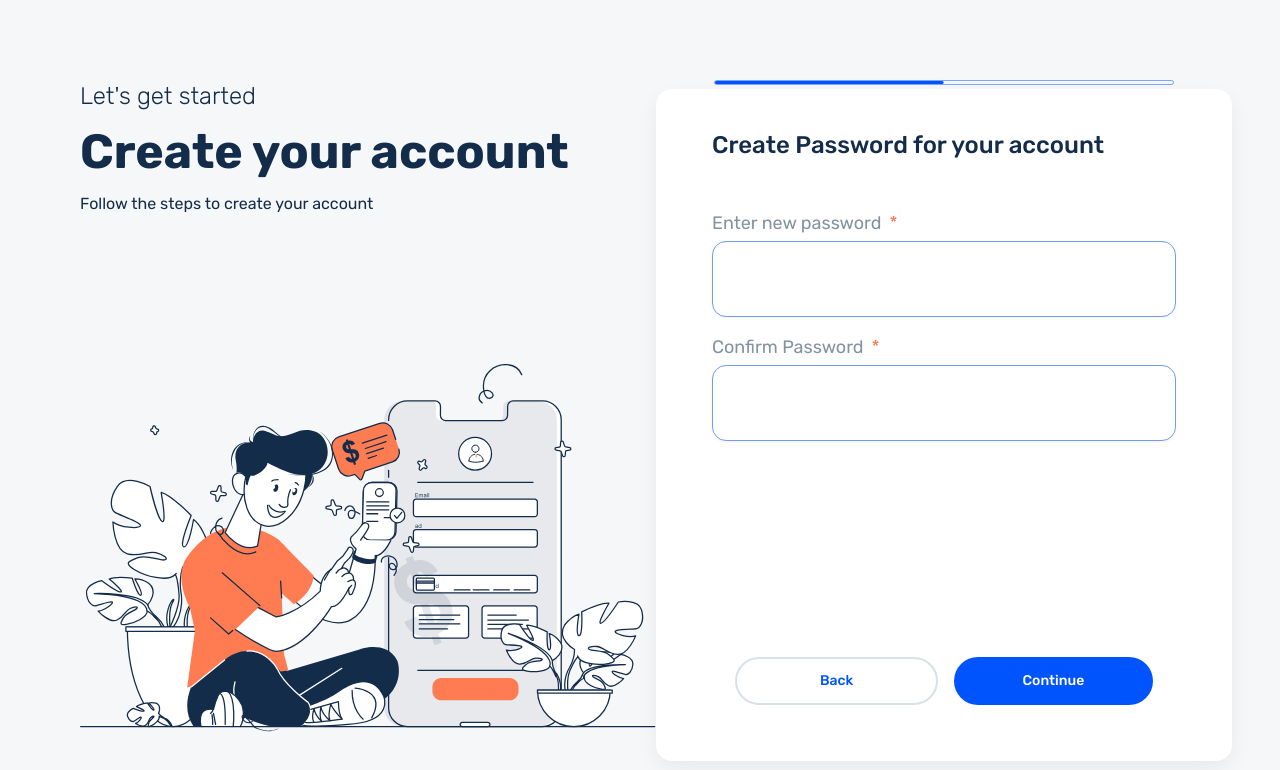
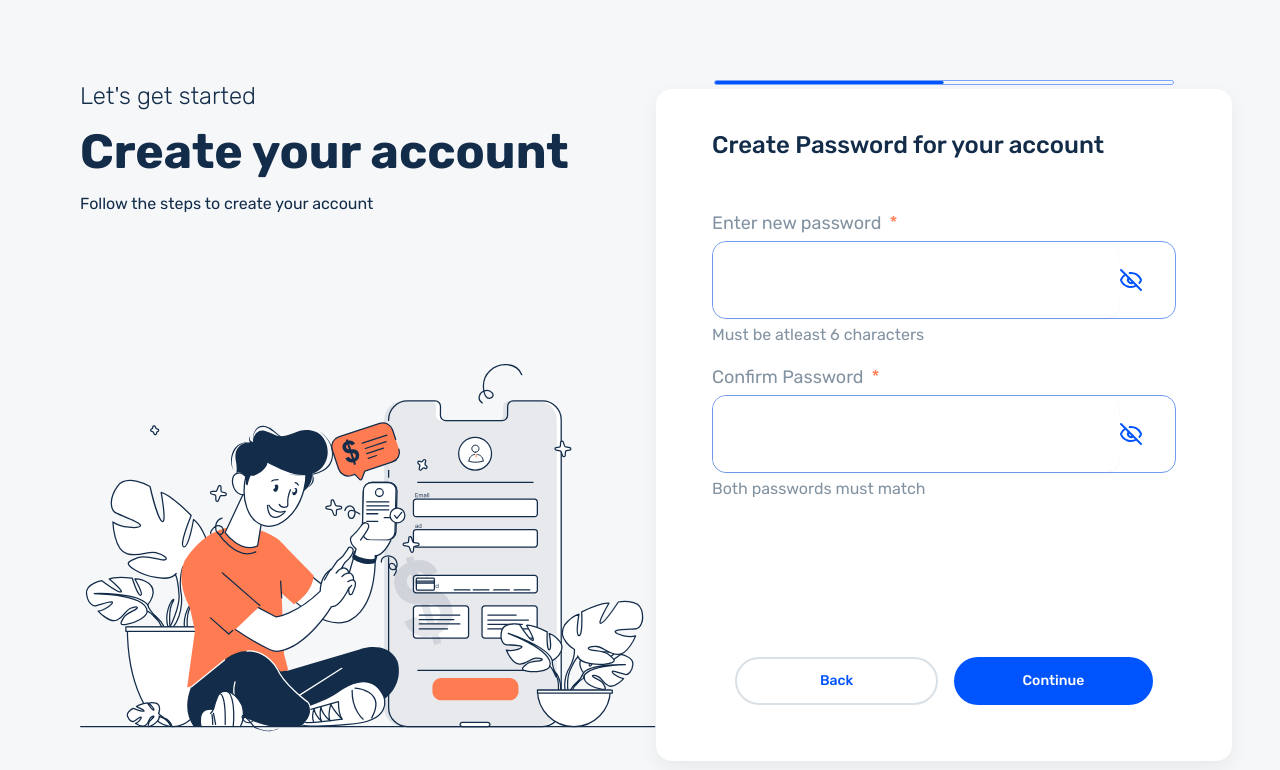
Before and after one commit to Gokul-Gopi/ui-assignment, a Next.js app: page / in a window 1280 px wide. Shown: the top 770 px of the page. Built offline with nearby package versions, Linux system fonts and the light colour scheme.

Commit message:
feat: show/hide password button on password-input

```diff
--- a/src/components/form/PasswordInput.tsx
+++ b/src/components/form/PasswordInput.tsx
@@ -1,21 +1,33 @@
 import { useController } from "react-hook-form";
 import { Input } from "@/components/ui/Input";
-import { Field, FieldError, FieldLabel } from "@/components/ui/Field";
+import {
+  Field,
+  FieldDescription,
+  FieldError,
+  FieldLabel,
+} from "@/components/ui/Field";
 import { cn } from "@/utils/helpers";
+import { InputGroup, InputGroupAddon } from "@/components/ui/InputGroup";
+import { EyeIcon, EyeOffIcon } from "lucide-react";
+import { useState } from "react";
 
 interface PasswordInputProps extends React.ComponentProps<typeof Input> {
   name: string;
+  description?: string;
   label?: string;
 }
 
 const PasswordInput = ({
   name,
+  description,
   label,
   placeholder,
   required,
   className,
   ...props
 }: PasswordInputProps) => {
+  const [showPassword, setShowPassword] = useState(false);
+
   const { field, fieldState } = useController({
     name,
   });
@@ -25,15 +37,40 @@ const PasswordInput = ({
       <FieldLabel htmlFor={name} className="text-label text-lg font-normal">
         {label} {required && <span className="text-[#FF7C52]">*</span>}
       </FieldLabel>
+
+      <InputGroup className="bg-white!">
         <Input
-        type="password"
+          type={showPassword ? "text" : "password"}
           {...field}
           id={name}
           aria-invalid={fieldState.invalid}
           {...props}
-        className={cn("text-base!", className)}
+          className={cn("border-0 text-base! focus-visible:ring-0", className)}
         />
-      {fieldState.invalid && <FieldError errors={[fieldState.error]} />}
+        <InputGroupAddon align="inline-end" className="bg-white pr-8">
+          {showPassword ? (
+            <EyeIcon
+              className="text-primary size-6 cursor-pointer"
+              onClick={() => setShowPassword(false)}
+            />
+          ) : (
+            <EyeOffIcon
+              className="text-primary size-6 cursor-pointer"
+              onClick={() => setShowPassword(true)}
+            />
+          )}
+        </InputGroupAddon>
+      </InputGroup>
+
+      {fieldState.invalid ? (
+        <FieldError errors={[fieldState.error]} />
+      ) : (
+        description && (
+          <FieldDescription className="text-label text-base">
+            {description}
+          </FieldDescription>
+        )
+      )}
     </Field>
   );
 };
--- a/src/components/home/CreatePassword.tsx
+++ b/src/components/home/CreatePassword.tsx
@@ -27,12 +27,18 @@ const CreatePassword = () => {
         <FormHeader title="Create Password for your account" />
 
         <div className="flex flex-col gap-4">
-          <PasswordInput name="password" label="Enter new password" required />
+          <PasswordInput
+            name="password"
+            label="Enter new password"
+            required
+            description="Must be atleast 6 characters"
+          />
 
           <PasswordInput
             name="confirmPassword"
             label="Confirm Password"
             required
+            description="Both passwords must match"
           />
         </div>
 
```
Lines whose indentation alone changed are shown as unchanged.
